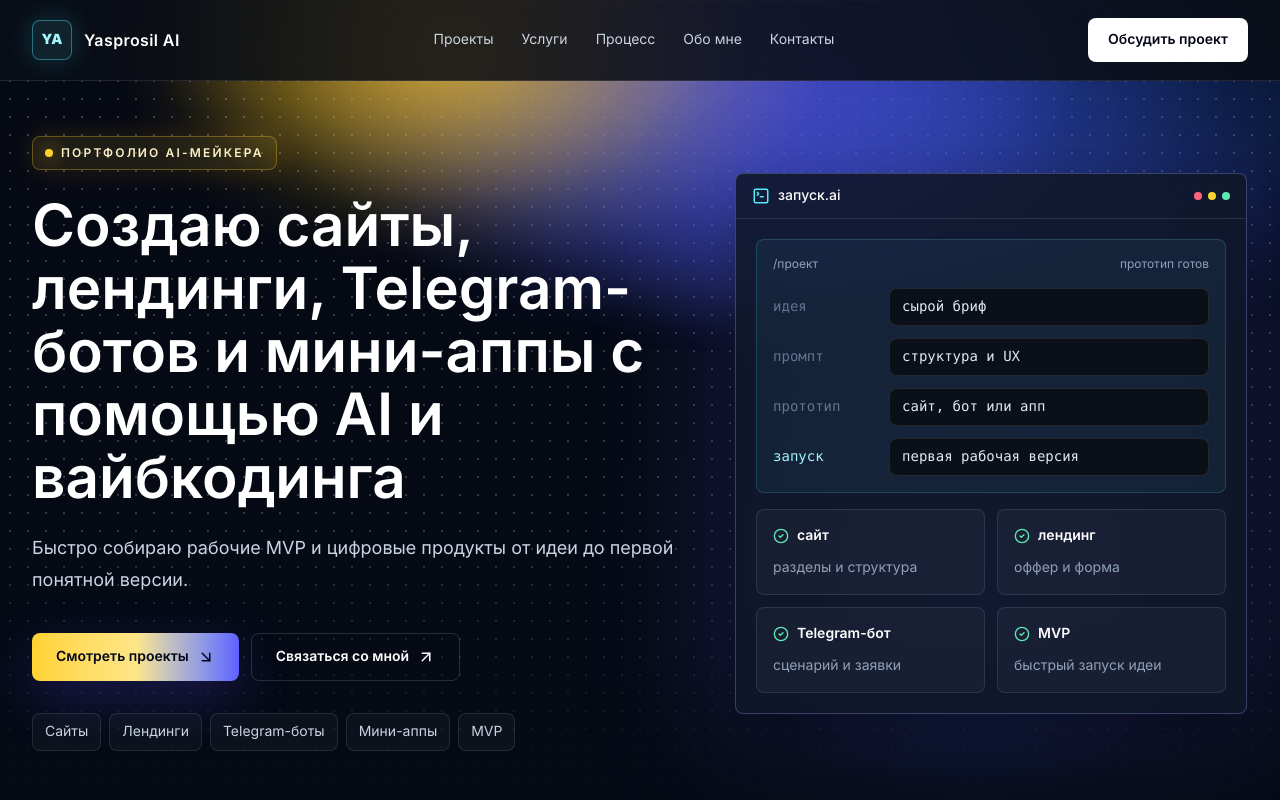
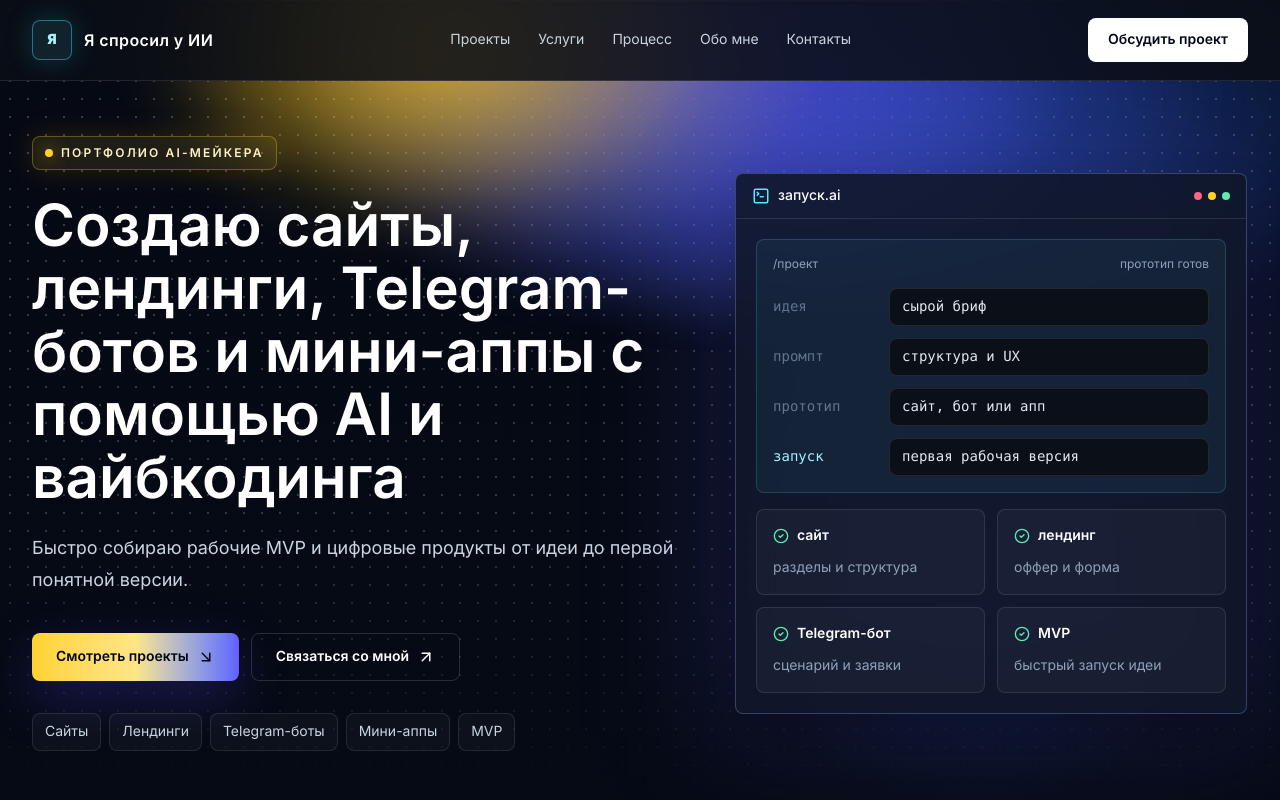
Before and after one commit to yasprosil-ai/portfolio-site, a Next.js app: page / in a window 1280 px wide. Shown: the top 800 px of the page. Built offline with nearby package versions, Linux system fonts and the light colour scheme.

Commit message:
Rebrand display name to Я спросил у ИИ

```diff
--- a/app/layout.jsx
+++ b/app/layout.jsx
@@ -1,8 +1,8 @@
 import "./globals.css";
 
 export const metadata = {
-  title: "Yasprosil AI | Сайты, лендинги, Telegram-боты, мини-аппы и MVP",
-  description: "Yasprosil AI создает сайты, лендинги, Telegram-ботов, мини-аппы и MVP с помощью AI и вайбкодинга.",
+  title: "Я спросил у ИИ | Сайты, лендинги, Telegram-боты, мини-аппы и MVP",
+  description: "Я спросил у ИИ создаёт сайты, лендинги, Telegram-ботов, мини-аппы и MVP с помощью AI и вайбкодинга.",
 };
 
 export default function RootLayout({ children }) {
--- a/app/projects/page.jsx
+++ b/app/projects/page.jsx
@@ -5,8 +5,8 @@ import ProjectCard from "../../components/ProjectCard.jsx";
 import { projectCategories, projects } from "../../data/projects.js";
 
 export const metadata = {
-  title: "Все работы | Yasprosil AI",
-  description: "Все проекты Yasprosil AI: сайты, лендинги, Telegram-боты, мини-аппы и MVP.",
+  title: "Все работы | Я спросил у ИИ",
+  description: "Все проекты Я спросил у ИИ: сайты, лендинги, Telegram-боты, мини-аппы и MVP.",
 };
 
 export default function ProjectsPage() {
--- a/components/AboutSection.jsx
+++ b/components/AboutSection.jsx
@@ -50,11 +50,11 @@ function PortraitCard() {
       <div className="absolute inset-0 bg-[radial-gradient(circle_at_30%_20%,rgba(34,211,238,0.18),transparent_42%)]" />
       <img
         src="/profile-sergey.webp"
-        alt="Портрет Сергея, автора проекта Yasprosil AI"
+        alt="Портрет Сергея, автора проекта Я спросил у ИИ"
         className="relative aspect-[4/5] w-full object-cover object-top grayscale-[12%] saturate-[0.92]"
       />
       <figcaption className="absolute inset-x-0 bottom-0 border-t border-white/10 bg-[#0B0F17]/82 p-4 backdrop-blur-xl">
-        <p className="text-sm font-semibold text-white">Сергей, Yasprosil AI</p>
+        <p className="text-sm font-semibold text-white">Сергей, Я спросил у ИИ</p>
         <p className="mt-1 text-sm text-slate-300">AI-мейкер: сайты, лендинги, Telegram-боты, мини-аппы и MVP</p>
       </figcaption>
     </figure>
--- a/components/Footer.jsx
+++ b/components/Footer.jsx
@@ -9,14 +9,14 @@ export default function Footer() {
         <div>
           <Link href="/" className="inline-flex items-center gap-3">
             <span className="grid size-10 place-items-center rounded-lg border border-cyan-300/40 bg-cyan-300/10 text-sm font-black text-cyan-200">
-              YA
+              Я
             </span>
-            <span className="font-semibold text-white">Yasprosil AI</span>
+            <span className="font-semibold text-white">Я спросил у ИИ</span>
           </Link>
           <p className="mt-4 max-w-xl text-sm leading-6 text-slate-400">
-            Yasprosil AI: лендинги, Telegram-боты, мини-аппы и MVP на вайбкодинге.
+            Я спросил у ИИ: лендинги, Telegram-боты, мини-аппы и MVP на вайбкодинге.
           </p>
-          <p className="mt-6 text-sm text-slate-500">© 2026 Yasprosil AI. Собрано с AI и вайбкодингом.</p>
+          <p className="mt-6 text-sm text-slate-500">© 2026 Я спросил у ИИ. Собрано с AI и вайбкодингом.</p>
         </div>
 
         <div className="grid gap-5 sm:grid-cols-2 lg:text-right">
--- a/components/Header.jsx
+++ b/components/Header.jsx
@@ -26,9 +26,9 @@ export default function Header() {
       <nav className="mx-auto flex h-20 w-full max-w-7xl items-center justify-between gap-4 px-4 sm:px-6 lg:px-8">
         <Link href="/" onClick={closeMenu} className="group flex min-w-0 items-center gap-3">
           <span className="grid size-10 place-items-center rounded-lg border border-cyan-300/40 bg-cyan-300/10 text-sm font-black text-cyan-200 shadow-[0_0_28px_rgba(34,211,238,0.22)]">
-            YA
+            Я
           </span>
-          <span className="text-sm font-semibold tracking-wide text-white sm:text-base">Yasprosil AI</span>
+          <span className="text-sm font-semibold tracking-wide text-white sm:text-base">Я спросил у ИИ</span>
         </Link>
 
         <div className="hidden items-center gap-7 lg:flex">
--- a/data/projects.js
+++ b/data/projects.js
@@ -64,7 +64,7 @@ export const projects = [
   },
   {
     slug: "portfolio-landing",
-    title: "Портфолио Yasprosil AI",
+    title: "Портфолио Я спросил у ИИ",
     category: "Лендинги",
     status: "Реальный проект",
     description:
```
Also changed, not shown: 2 other files (tests, documents, lock files or other folders).
